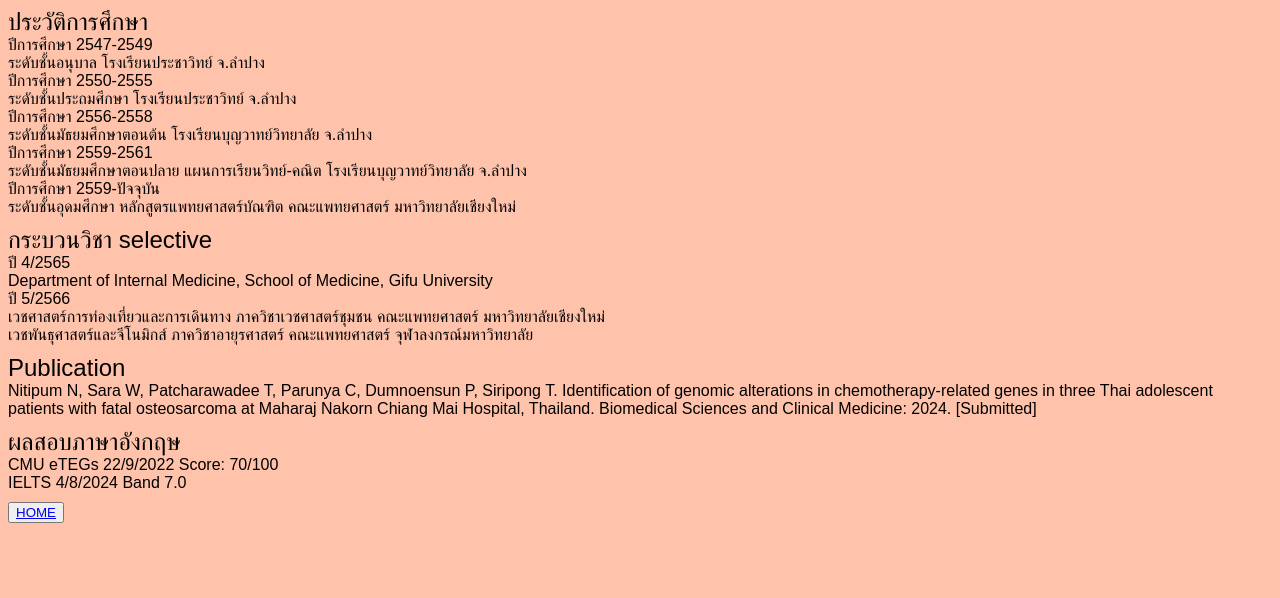
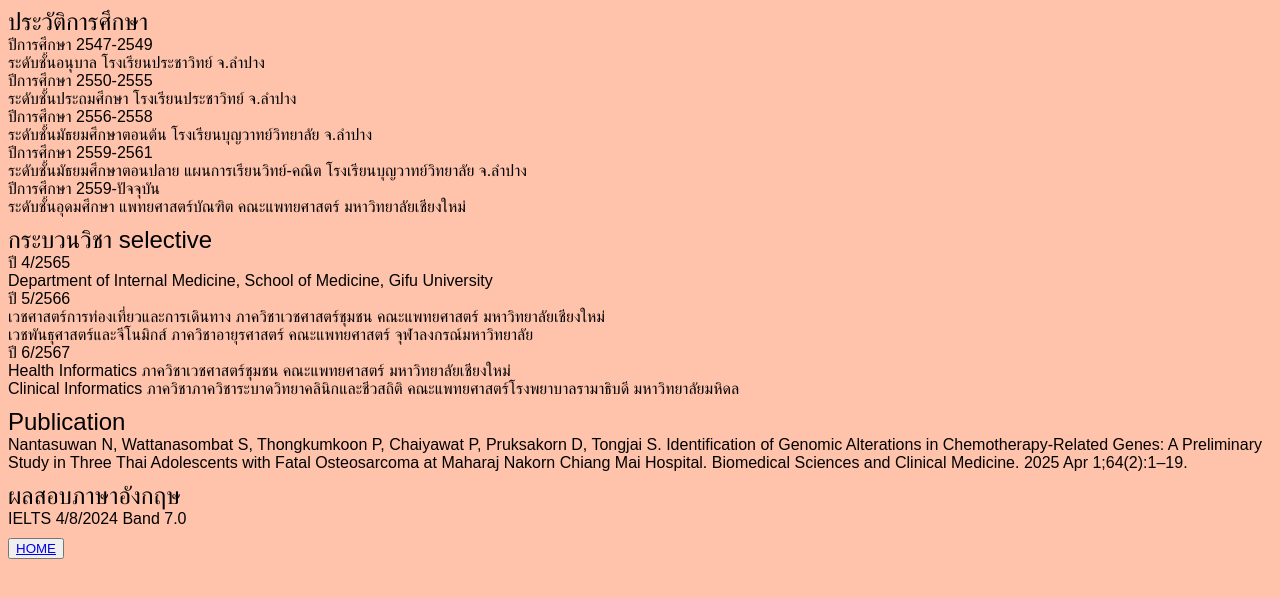
Before and after one commit to Starnew005/portfolio, a plain HTML site: page education.html in a window 1280 px wide. Drawn offline with Linux system fonts and the light colour scheme.

Commit message:
Update education.html
change
-bachelor
-elective
-english

```diff
--- a/education.html
+++ b/education.html
@@ -65,7 +65,7 @@
         <div class="bachelor">
             ปีการศึกษา 2559-ปัจจุบัน
             <div>
-                ระดับชั้นอุดมศึกษา หลักสูตรแพทยศาสตร์บัณฑิต คณะแพทยศาสตร์ มหาวิทยาลัยเชียงใหม่
+                ระดับชั้นอุดมศึกษา แพทยศาสตร์บัณฑิต คณะแพทยศาสตร์ มหาวิทยาลัยเชียงใหม่
             </div>
         </div>
     </div>
@@ -87,20 +87,26 @@
                 เวชพันธุศาสตร์และจีโนมิกส์ ภาควิชาอายุรศาสตร์ คณะแพทยศาสตร์ จุฬาลงกรณ์มหาวิทยาลัย
             </div>
         </div>
+            <div class="6/2567">
+            ปี 6/2567
+            <div>
+                Health Informatics ภาควิชาเวชศาสตร์ชุมชน คณะแพทยศาสตร์ มหาวิทยาลัยเชียงใหม่
+            </div>
+            <div>
+                Clinical Informatics ภาควิชาภาควิชาระบาดวิทยาคลินิกและชีวสถิติ คณะแพทยศาสตร์โรงพยาบาลรามาธิบดี มหาวิทยาลัยมหิดล
+            </div>
+        </div>
     </div>
 
     <div class="publication">
         <div class="headpublication">Publication</div>
         <div>
-            Nitipum N, Sara W, Patcharawadee T, Parunya C, Dumnoensun P, Siripong T. Identification of genomic alterations in chemotherapy-related genes in three Thai adolescent patients with fatal osteosarcoma at Maharaj Nakorn Chiang Mai Hospital, Thailand. Biomedical Sciences and Clinical Medicine: 2024. [Submitted]
+           Nantasuwan N, Wattanasombat S, Thongkumkoon P, Chaiyawat P, Pruksakorn D, Tongjai S. Identification of Genomic Alterations in Chemotherapy-Related Genes: A Preliminary Study in Three Thai Adolescents with Fatal Osteosarcoma at Maharaj Nakorn Chiang Mai Hospital. Biomedical Sciences and Clinical Medicine. 2025 Apr 1;64(2):1–19.
         </div>
     </div>
 
     <div class="englishstandardtest">
         <div class="headenglishstandardtest">ผลสอบภาษาอังกฤษ</div>
-        <div class="CMUeTEGs">
-            CMU eTEGs 22/9/2022 Score: 70/100
-        </div>
         <div class="IELTS">
             IELTS 4/8/2024 Band 7.0
         </div>
```
